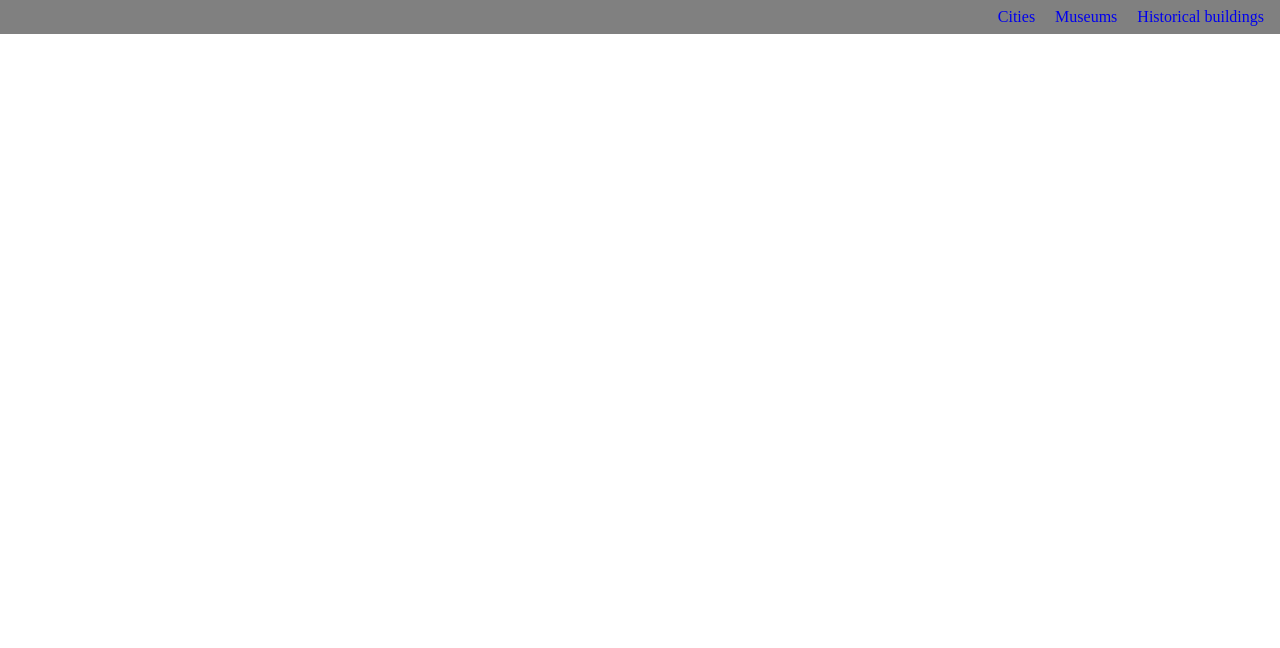
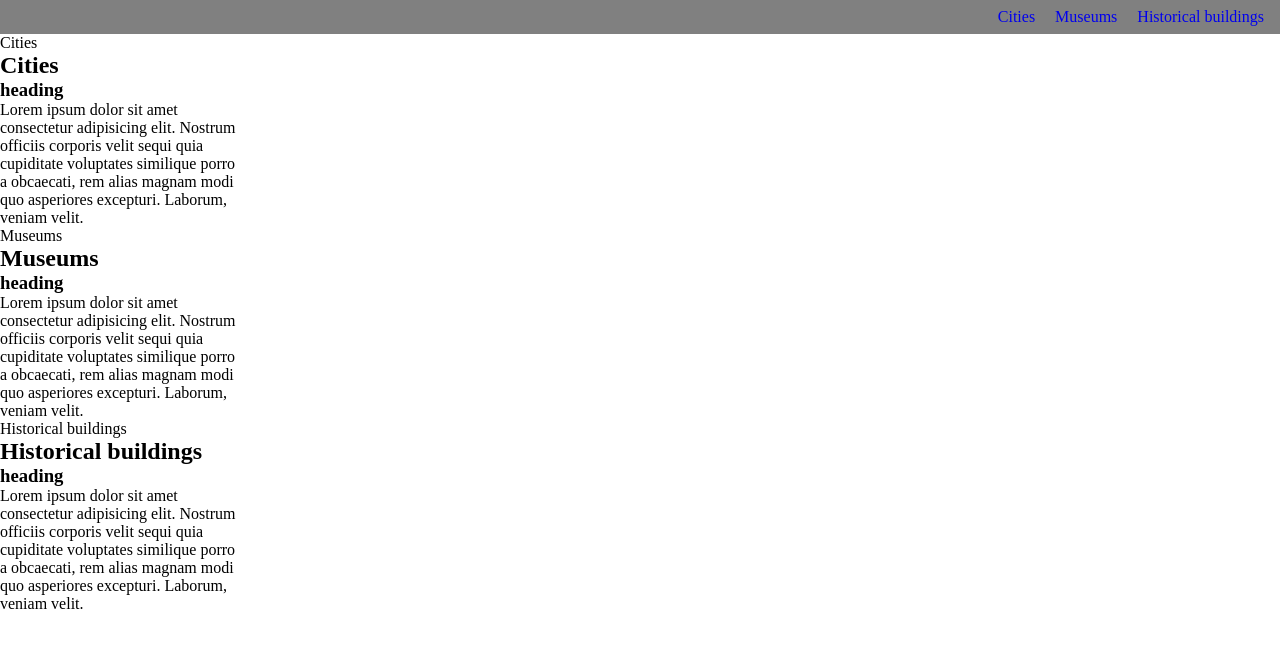
Before and after one commit to dilmurodb/travel, a plain HTML site: page index.html in a window 1280 px wide. Drawn offline with Linux system fonts and the light colour scheme.

Commit message:
feat: add 3 sections with article elements inside

```diff
--- a/index.html
+++ b/index.html
@@ -12,13 +12,48 @@
     <header>
         <nav>
             <ul class="nav-unordered-list">
-                <li><a href="#">Cities</a></li>
-                <li><a href="#">Museums</a></li>
-                <li><a href="#">Historical buildings</a></li>
+                <li><a href="#cities">Cities</a></li>
+                <li><a href="#museums">Museums</a></li>
+                <li><a href="#historical-buildings">Historical buildings</a></li>
             </ul>
         </nav>
     </header>
-    <main></main>
+    <main>
+        <section id="cities">
+            <header class="header">Cities</header>
+            <h2>Cities</h2>
+            <article>
+                <h3>heading</h3>
+                <p style="width: 30ch">Lorem ipsum dolor sit amet consectetur adipisicing elit. Nostrum officiis
+                    corporis
+                    velit sequi quia
+                    cupiditate voluptates similique porro a obcaecati, rem alias magnam modi quo asperiores excepturi.
+                    Laborum, veniam velit.</p>
+            </article>
+        </section>
+        <section id="museums">
+            <header class="header">Museums</header>
+            <h2>Museums</h2>
+            <article>
+                <h3>heading</h3>
+                <p style="width: 30ch">Lorem ipsum dolor sit amet consectetur adipisicing elit. Nostrum officiis
+                    corporis velit sequi quia
+                    cupiditate voluptates similique porro a obcaecati, rem alias magnam modi quo asperiores excepturi.
+                    Laborum, veniam velit.</p>
+            </article>
+        </section>
+        <section id="historical-buildings">
+            <header class="header">Historical buildings</header>
+            <h2>Historical buildings</h2>
+            <article>
+                <h3>heading</h3>
+                <p style="width:30ch">Lorem ipsum dolor sit amet consectetur adipisicing elit. Nostrum officiis corporis
+                    velit sequi quia
+                    cupiditate voluptates similique porro a obcaecati, rem alias magnam modi quo asperiores excepturi.
+                    Laborum, veniam velit.</p>
+            </article>
+        </section>
+    </main>
     <footer></footer>
 </body>
 
```
